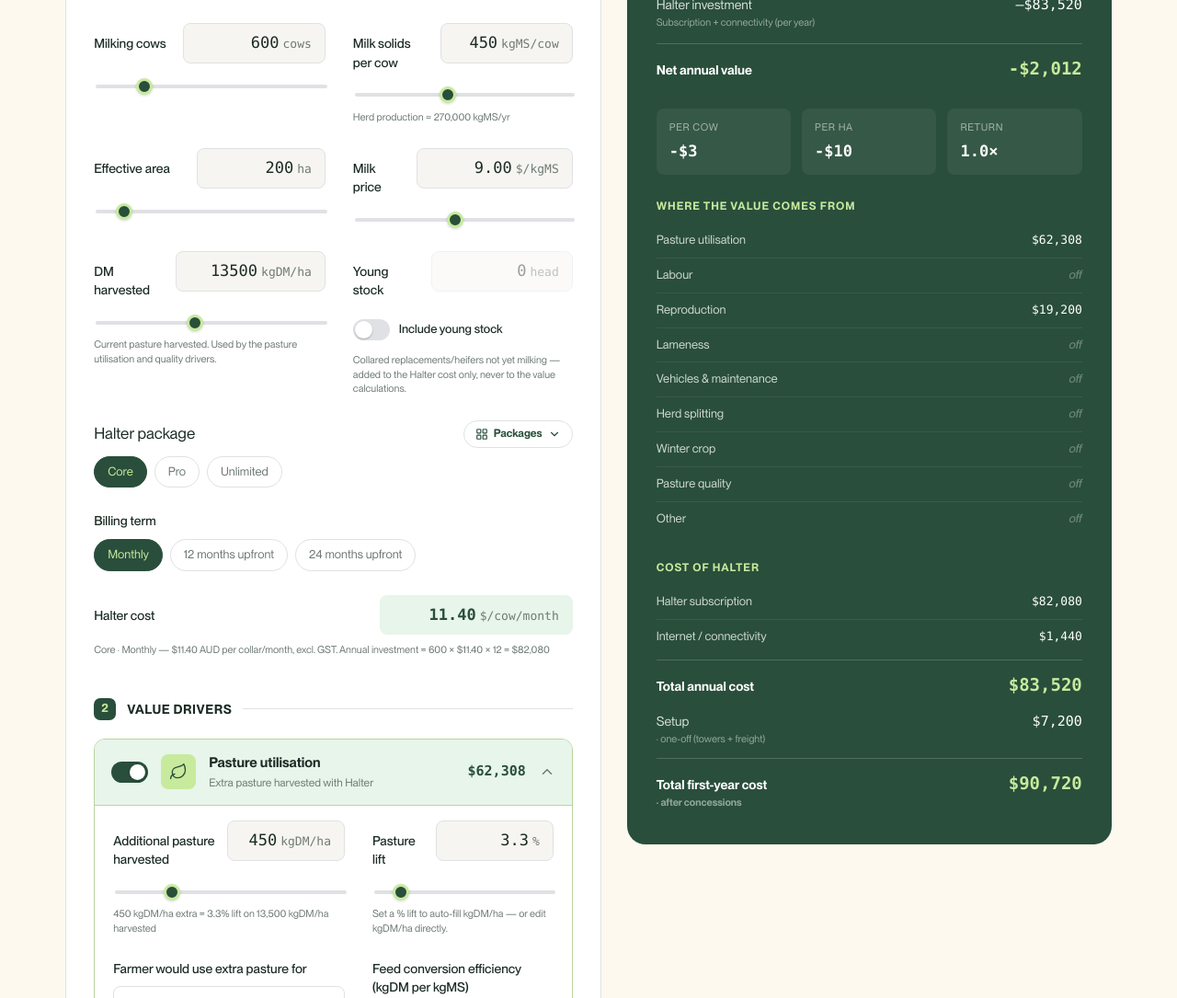
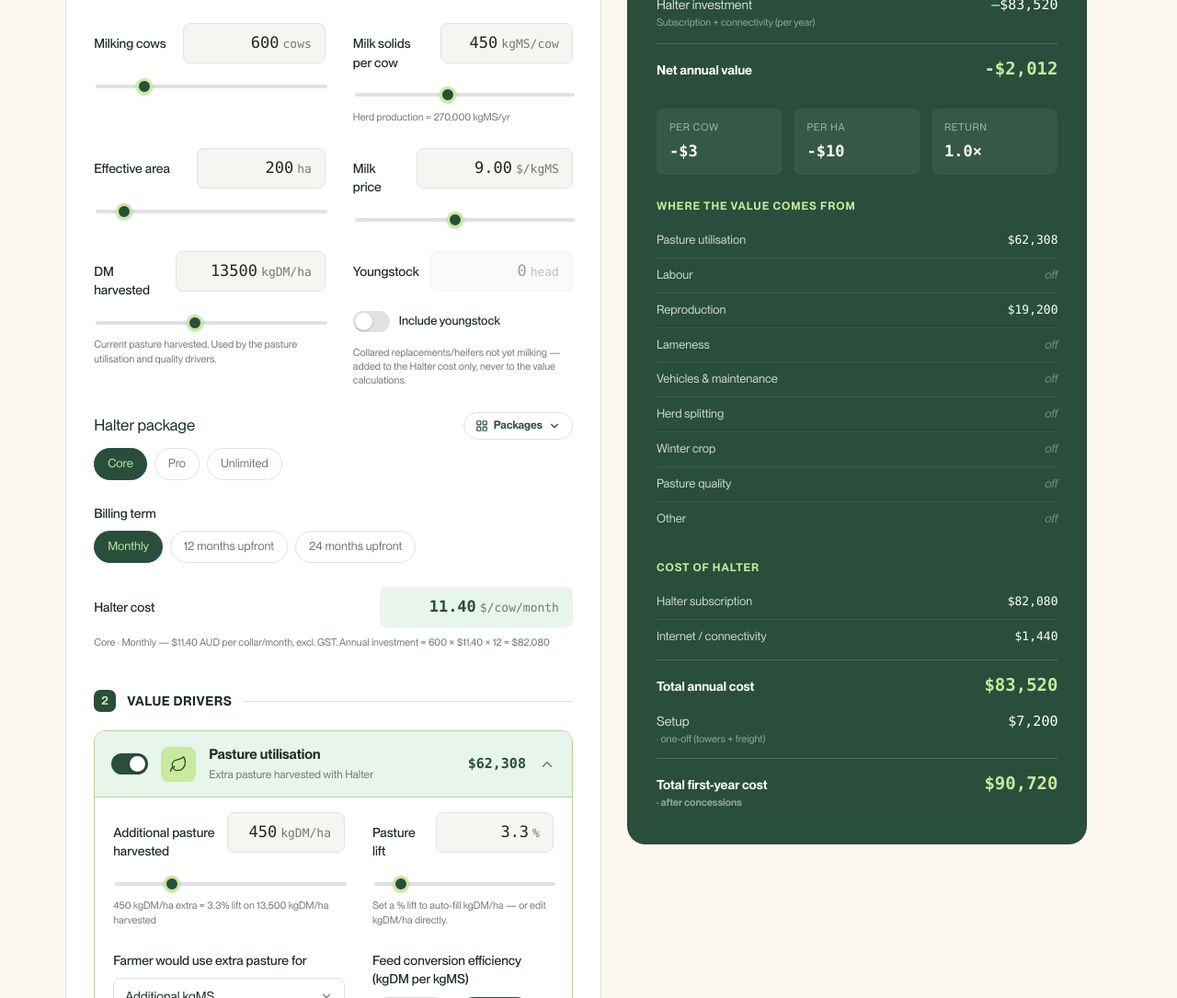
Before and after one commit to PaddyZee-Git/HalterROI, a plain HTML site: page index.html in a window 1280 px wide. Shown: the part 811-1896 px from the top of the page at 92% size. Drawn offline with Linux system fonts and the light colour scheme.

Commit message:
Spell Youngstock as one word
Rename the Young stock label, switch text, cost hint, report chip and docs
to the one-word 'Youngstock'. Bump service worker cache to v86.

Co-Authored-By: Claude Opus 4.8 <noreply@anthropic.com>
Claude-Session: https://claude.ai/code/session_01E9FCDb4GzxdWmLHB3ZkPxm

```diff
--- a/index.html
+++ b/index.html
@@ -125,7 +125,7 @@
   }
   .hint { font-size: 11px; color: var(--halter-graphite); margin-top: 8px; line-height: 1.4; }
 
-  /* on/off switch (e.g. Young stock) */
+  /* on/off switch (e.g. Youngstock) */
   .switch-row { display: inline-flex; align-items: center; gap: 10px; margin-top: 12px; cursor: pointer; user-select: none; }
   .switch-row input { position: absolute; opacity: 0; width: 0; height: 0; }
   .switch { position: relative; width: 40px; height: 23px; border-radius: 999px; background: var(--halter-mist); transition: background .15s var(--ease); flex: none; }
@@ -598,9 +598,9 @@
             <div class="hint">Current pasture harvested. Used by the pasture utilisation and quality drivers.</div>
           </div>
           <div class="field" id="ys-field">
-            <div class="field-top"><label for="ys_count">Young stock</label>
+            <div class="field-top"><label for="ys_count">Youngstock</label>
               <span class="pill"><input type="number" id="ys_count" value="0" min="0" max="3000" step="10" disabled><span class="unit">head</span></span></div>
-            <label class="switch-row"><input type="checkbox" id="ys_enable"><span class="switch" aria-hidden="true"></span><span class="switch-txt">Include young stock</span></label>
+            <label class="switch-row"><input type="checkbox" id="ys_enable"><span class="switch" aria-hidden="true"></span><span class="switch-txt">Include youngstock</span></label>
             <div class="hint">Collared replacements/heifers not yet milking — added to the Halter cost only, never to the value calculations.</div>
           </div>
           <div class="selrow col-2">
@@ -1191,8 +1191,8 @@
   const A = (id, d) => { const el = document.getElementById(id); return (el && el.value !== '') ? parseFloat(el.value) : d; };
   const getFCE = () => parseFloat(document.querySelector('input[name="fce"]:checked').value);
   const getLameCost = () => parseFloat(document.querySelector('input[name="lamecost"]:checked').value);
-  // Collared animals for the Halter cost = milking cows + (young stock, if included).
-  // Young stock are collared and billed, but never feed the value calculations.
+  // Collared animals for the Halter cost = milking cows + (youngstock, if included).
+  // Youngstock are collared and billed, but never feed the value calculations.
   const youngStock = () => { const el = document.getElementById('ys_enable'); return (el && el.checked) ? v('ys_count') : 0; };
   const collaredCows = () => v('cows') + youngStock();
 
@@ -1504,7 +1504,7 @@
     if (Math.abs(collar - price) > 0.001) s += ' · custom price';
     const collared = collaredCows();
     const ys = youngStock();
-    s += '. Annual investment = ' + collared.toLocaleString('en-NZ') + (ys ? ' collared (' + v('cows').toLocaleString('en-NZ') + ' milking + ' + ys.toLocaleString('en-NZ') + ' young stock)' : '') + ' × $' + collar.toFixed(2) + ' × 12 = ' + fmt(collared * collar * 12);
+    s += '. Annual investment = ' + collared.toLocaleString('en-NZ') + (ys ? ' collared (' + v('cows').toLocaleString('en-NZ') + ' milking + ' + ys.toLocaleString('en-NZ') + ' youngstock)' : '') + ' × $' + collar.toFixed(2) + ' × 12 = ' + fmt(collared * collar * 12);
     el.textContent = s;
   }
 
@@ -1924,7 +1924,7 @@
     calculate();
   }
 
-  // Young stock: collared animals added to the Halter cost only (never the value calcs).
+  // Youngstock: collared animals added to the Halter cost only (never the value calcs).
   function syncYoungStock(silent) {
     const on = document.getElementById('ys_enable').checked;
     document.getElementById('ys-field').classList.toggle('off', !on);
@@ -2277,7 +2277,7 @@
     const kv = rep.querySelector('[data-kv]');
     const ysOn = document.getElementById('ys_enable').checked && v('ys_count') > 0;
     const kvPairs = [['Milking cows', pv('cows') + ' cows']];
-    if (ysOn) kvPairs.push(['Young stock', pv('ys_count') + ' head · collared']);
+    if (ysOn) kvPairs.push(['Youngstock', pv('ys_count') + ' head · collared']);
     kvPairs.push(
       ['Milk solids per cow', pv('kgms_cow') + ' kgMS'],
       ['Effective area', pv('ha') + ' ha'],
--- a/sw.js
+++ b/sw.js
@@ -1,4 +1,4 @@
-const CACHE = 'halter-roi-v85';
+const CACHE = 'halter-roi-v86';
 const CORE = [
   '.',
   'index.html',
```
Also changed, not shown: 1 other file.
